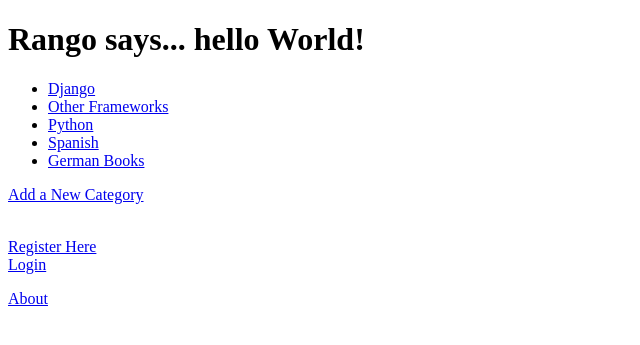
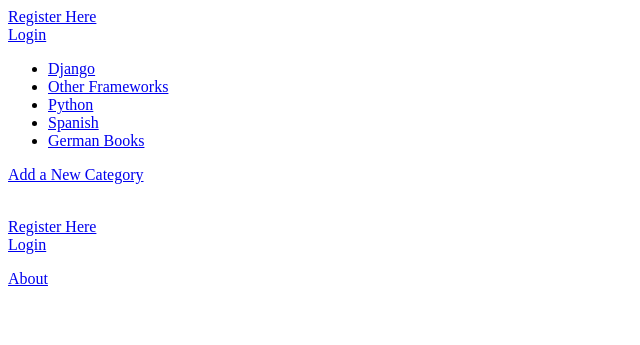
Before and after one commit to ldconejo/djangoProject, a Django app: page /rango/ in a window 1280 px wide. Shown: the top 345 px of the page, without its empty margins (0-640 px from the left). Run offline with Django 3.2, Linux system fonts and the light colour scheme; data comes from the database, SQL or seed files in the repository; parts of the project's set-up code (start-up, migrations or seed data) failed here and were passed over.

Commit message:
Update login/logout/register functionality

```diff
--- a/code/tango_with_django_project/rango/urls.py
+++ b/code/tango_with_django_project/rango/urls.py
@@ -9,4 +9,6 @@ urlpatterns = patterns('',
     url(r'^category/(?P<category_name_url>\w+)/$', views.category, name='category'),
     url(r'^register/$', views.register, name='register'),
     url(r'^login/$', views.user_login, name='login'),
+    url(r'^restricted/', views.restricted, name='restricted'),
+    url(r'^logout/$', views.user_logout, name='logout'),
     )
--- a/code/tango_with_django_project/rango/views.py
+++ b/code/tango_with_django_project/rango/views.py
@@ -12,6 +12,12 @@ from rango.forms import PageForm
 
 from django.contrib.auth import authenticate, login
 from django.http import HttpResponseRedirect, HttpResponse
+
+# Add support for login_required decorator
+from django.contrib.auth.decorators import login_required
+
+# Add support for logout
+from django.contrib.auth import logout
 
 def add_category(request):
     # Get the context from the request.
@@ -245,3 +251,16 @@ def user_login(request):
         # No context variables to pass to the template system, hence the
         # blank dictionary object...
         return render_to_response('rango/login.html', {}, context)
+
+@login_required
+def restricted(request):
+    return HttpResponse("Since you're logged in, you can see this text!")
+
+# Use the login_required() decorator to ensure only those logged in can access the view.
+@login_required
+def user_logout(request):
+    # Since we know the user is logged in, we can just log them out.
+    logout(request)
+
+    # Take the user back to the homepage.
+    return HttpResponseRedirect('/rango/')
--- a/code/tango_with_django_project/tango_with_django_project/settings.py
+++ b/code/tango_with_django_project/tango_with_django_project/settings.py
@@ -162,3 +162,5 @@ LOGGING = {
         },
     }
 }
+
+LOGIN_URL = '/rango/login/'
--- a/code/tango_with_django_project/templates/rango/index.html
+++ b/code/tango_with_django_project/templates/rango/index.html
@@ -7,9 +7,11 @@
     <body>
 
         {% if user.is_authenticated %}
-        <h1>Rango says... hello {{ user.username }}!</h1>
+        <a href="/rango/restricted/">Restricted Page</a><br />
+        <a href="/rango/logout/">Logout</a><br />
         {% else %}
-        <h1>Rango says... hello World!</h1>
+        <a href="/rango/register/">Register Here</a><br />
+        <a href="/rango/login/">Login</a><br />
         {% endif %}
 
         {% if categories %}
```
